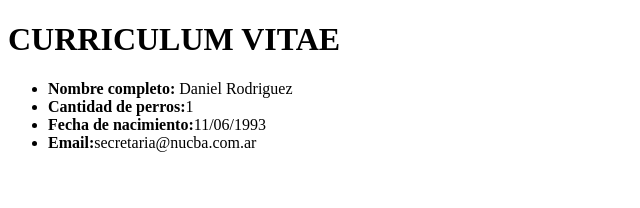
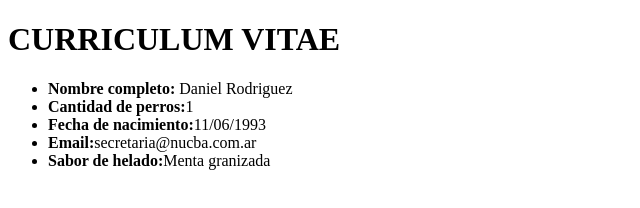
Before and after one commit to daniel-r-2022/nucba_2717, a plain HTML site: page Clase_2/index.html in a window 1280 px wide. Shown: the whole page, without its empty margins (0-640 px from the left). Drawn offline with Linux system fonts and the light colour scheme.

Commit message:
helado agregado

```diff
--- a/Clase_2/index.html
+++ b/Clase_2/index.html
@@ -14,6 +14,7 @@
     <li><b>Cantidad de perros:</b>1</li>
     <li><b>Fecha de nacimiento:</b>11/06/1993</li>
 <li><b>Email:</b>secretaria@nucba.com.ar</li>
+<li><b>Sabor de helado:</b>Menta granizada</li>
 </ul>
 </body>
 </html>
```
